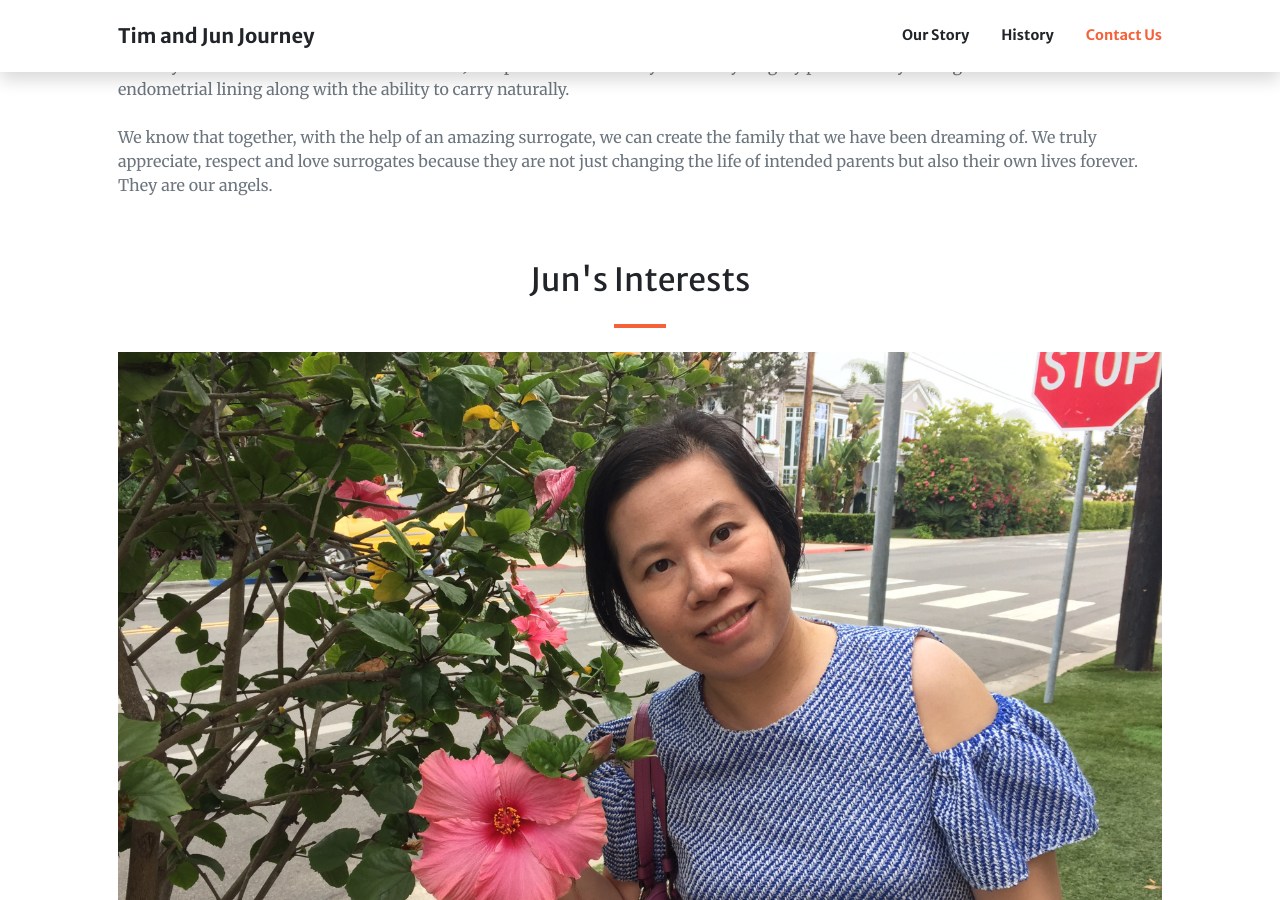
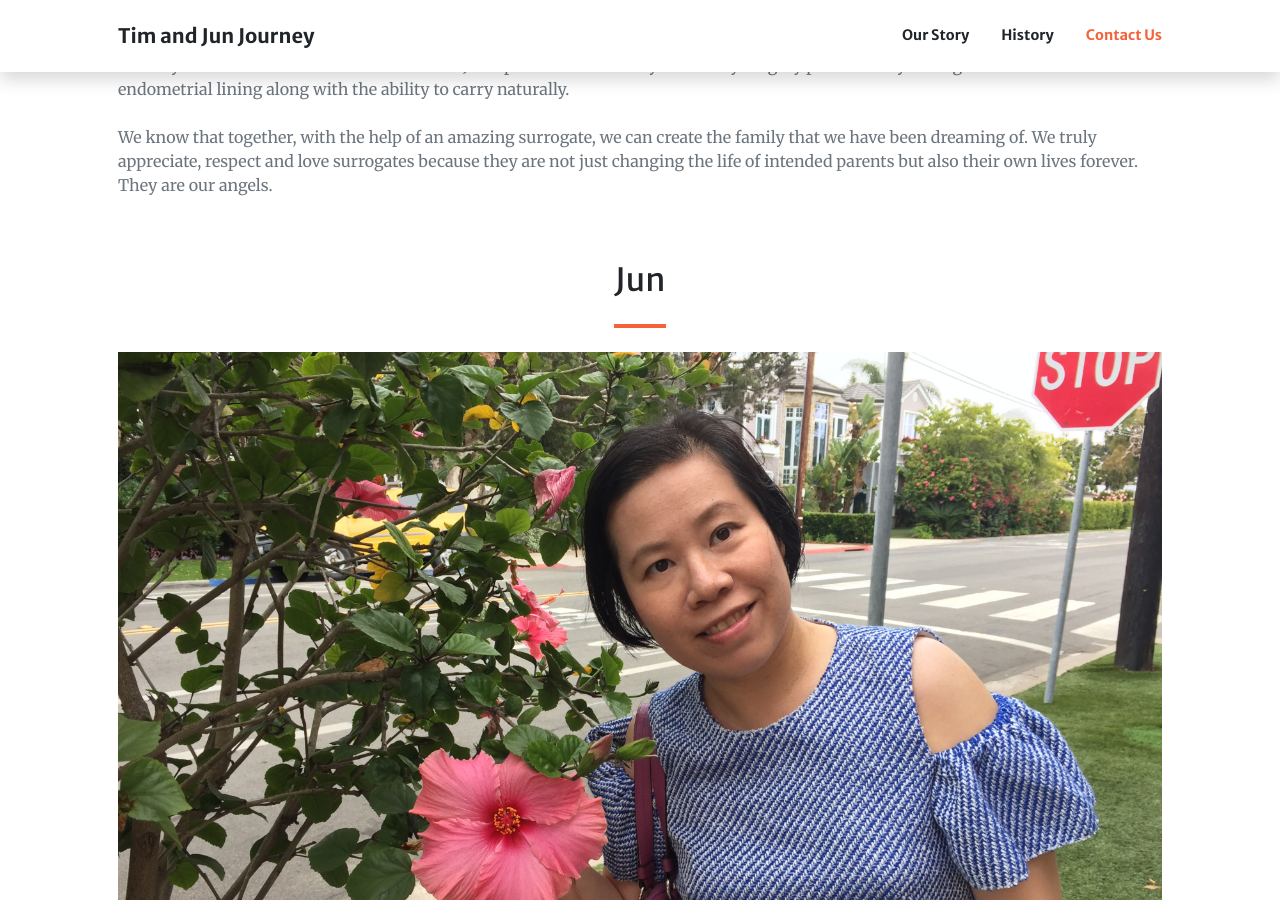
Before and after one commit to tjdfamily/tjdfamily.github.io, a Jekyll site: the page built from index.md, in a window 1280 px wide and 900 px high, scrolled down 1113 px. Built offline with Jekyll 4.4.1, drawn with Linux system fonts in a browser that asks for light colours; comment, search, counter and statistics services are not loaded.

```diff
--- a/index.md
+++ b/index.md
@@ -50,7 +50,7 @@ sections:
   - type: services.html
     section_id: junsinterests
     #background_style: bg-info
-    title: Jun's Interests
+    title: Jun
     icon: 20.jpg
     url: '#'
     personalinfo: >
@@ -72,7 +72,7 @@ sections:
   - type: services.html
     section_id: timsinterests
     #background_style: bg-info
-    title: Tim's Interests
+    title: Tim
     icon: 1.jpg
     url: '#'
     personalinfo: >
```
Also changed, not shown: other parts of index.md (+1 -2 lines), assets/img/timeline-end.png (deleted).
